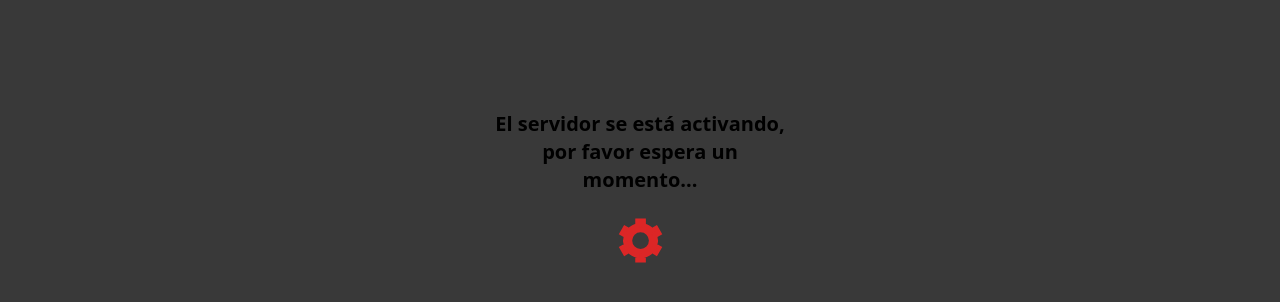
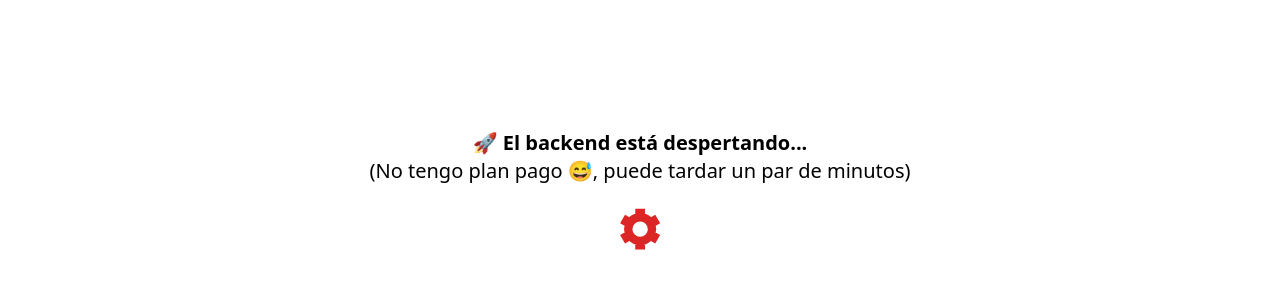
Before and after one commit to KristianC8/Kanban-App-Front, a React (Vite) app: page / in a window 1280 px wide. Shown: the part 254-556 px from the top of the page. Built offline with nearby package versions, Linux system fonts and the light colour scheme; no server answers.

Commit message:
styles: added variable css for background, changed text for waiting, added some space in top

```diff
--- a/src/components/IsReady.jsx
+++ b/src/components/IsReady.jsx
@@ -32,16 +32,19 @@ export const IsReady = () => {
         ></div>
       </div>
       <article
-        className={`${isAvailable ? 'hidden' : 'block'} fixed sm:top-[44px] top-[49px] left-0 w-full h-screen md:h-screen z-30 bg-[#242424] backdrop-blur-sm bg-opacity-90 flex justify-center items-center`}
+        className={`${isAvailable ? 'hidden' : 'block'} fixed sm:top-[47px] top-[52px] left-0 w-full h-screen md:h-screen z-30 bg-[var(--popup-color)] backdrop-blur-sm bg-opacity-90 flex justify-center items-center`}
       >
         <dialog
-          className='relative w-4/5 md:w-96 animate-fade p-10
+          className='relative w-4/5 md:w-1/2 animate-fade p-10
         flex flex-col items-center gap-4 rounded-md bg-transparent'
         >
           <h3 className='self-center text-xl text-center font-bold'>
-            El servidor se está activando, por favor espera un momento...
+            🚀 El backend está despertando...
+            <span className='text-left font-normal block'>
+              (No tengo plan pago 😅, puede tardar un par de minutos)
+            </span>
           </h3>
-          <div className='w-[20%]'>
+          <div className='w-[10%]'>
             <Loader />
           </div>
         </dialog>
```
